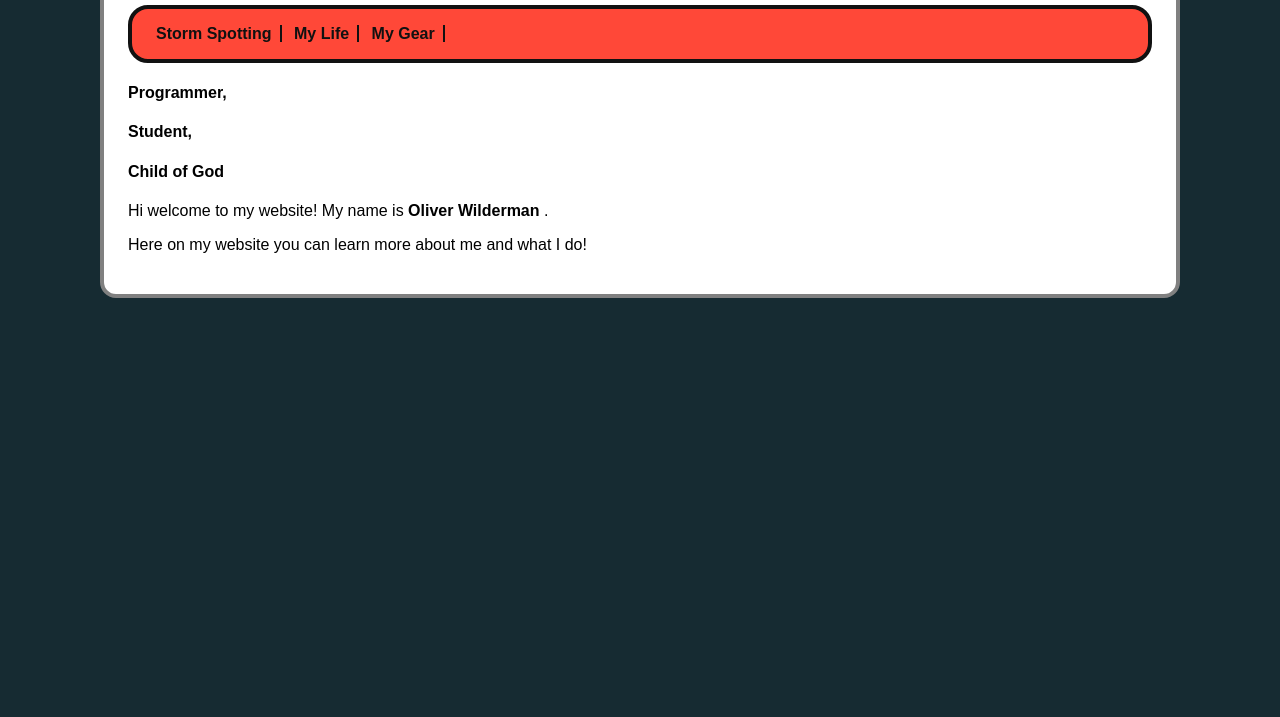
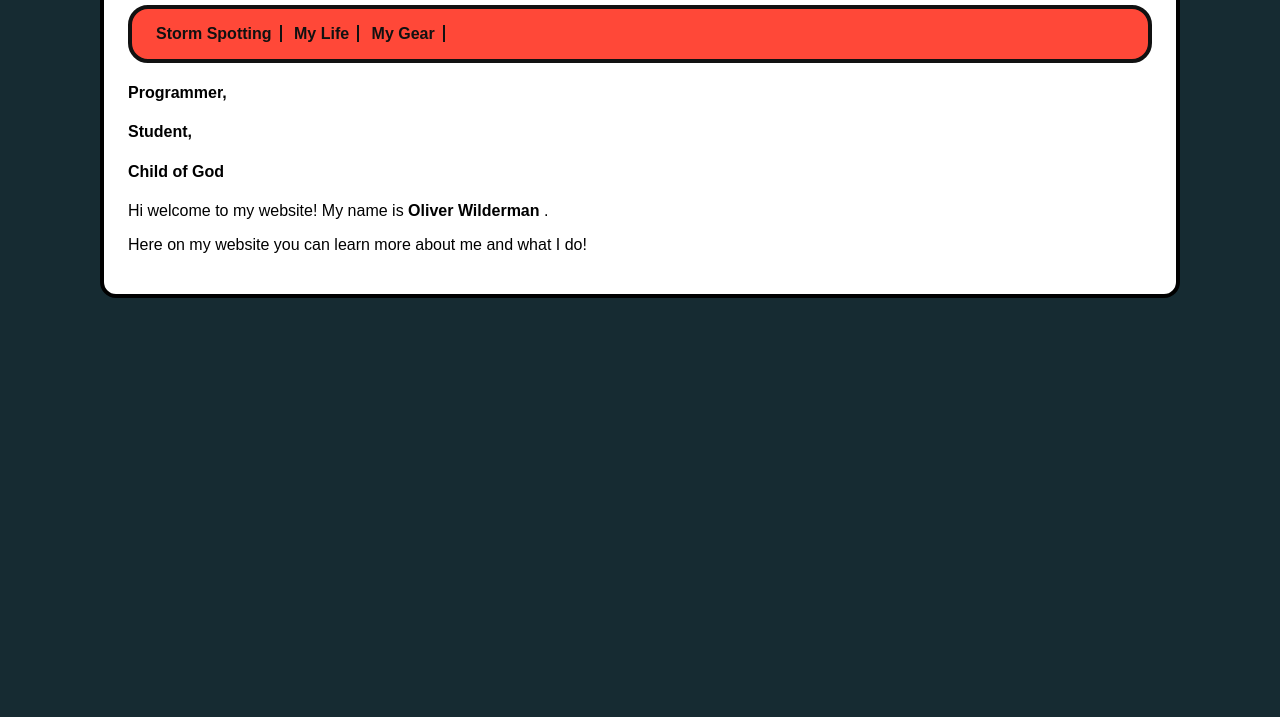
Before and after one commit to owilderman/owilderman.github.io, a plain HTML site: page index.html in a window 1280 px wide. Shown: the part 83-800 px from the top of the page. Drawn offline with Linux system fonts and the light colour scheme.

Commit message:
changing style

```diff
--- a/css/stylesheet.css
+++ b/css/stylesheet.css
@@ -1,6 +1,6 @@
 body {
   background-color: White;
-  border: 4px solid Gray;
+  border: 4px solid Black;
   border-radius: 16px;
   font-family: sans-serif;
   margin-left: auto;
```
